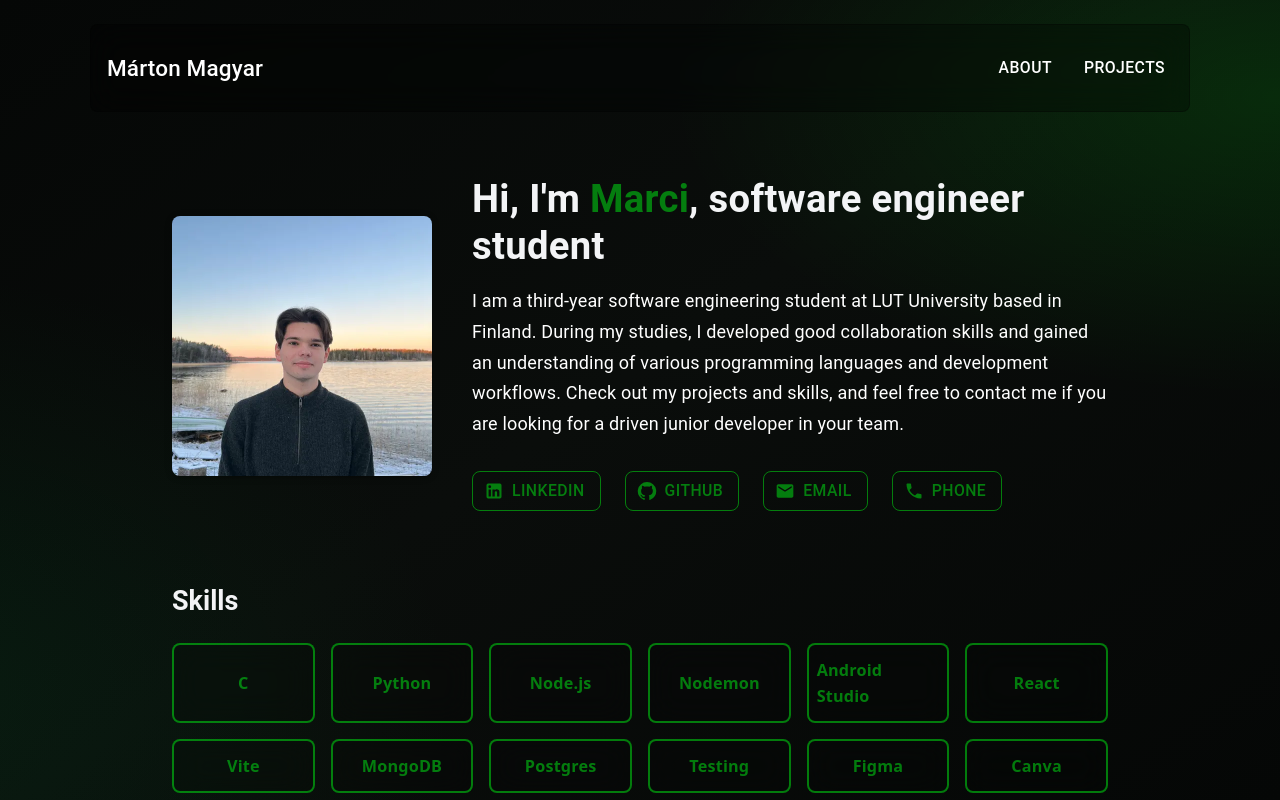
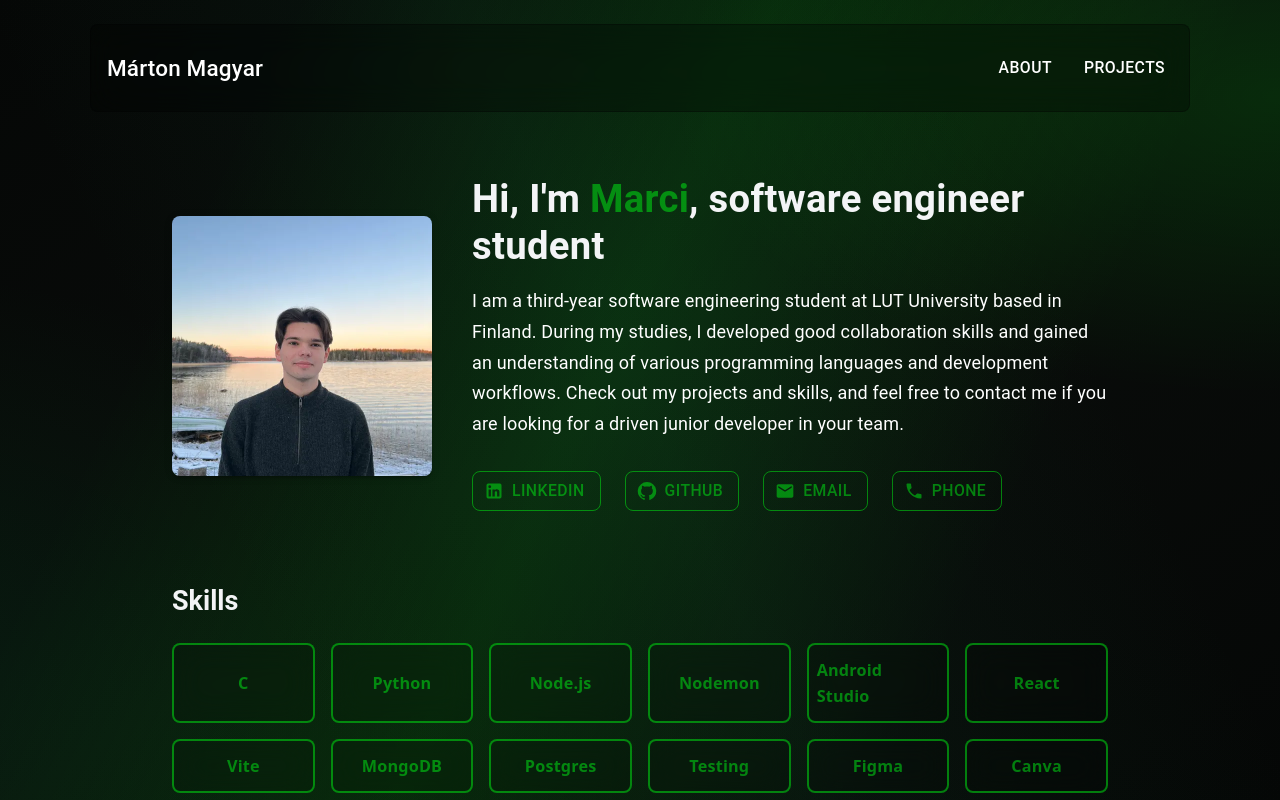
Before and after one commit to marci-69420/Portfolio, a React (Vite) app: page / in a window 1280 px wide. Shown: the top 800 px of the page. Built offline with nearby package versions, Linux system fonts and the light colour scheme.

Commit message:
trying out stuffs

```diff
--- a/index.html
+++ b/index.html
@@ -5,6 +5,10 @@
     <link rel="icon" type="image/svg+xml" href="/favicon.svg" />
     <meta name="viewport" content="width=device-width, initial-scale=1.0, viewport-fit=cover" />
     <meta name="theme-color" content="#0a0d0b" />
+    <meta name="apple-mobile-web-app-capable" content="yes" />
+    <meta name="apple-mobile-web-app-status-bar-style" content="black-translucent" />
+    <meta name="apple-mobile-web-app-title" content="Marton Magyar" />
+    <link rel="manifest" href="%BASE_URL%manifest.webmanifest" />
     <meta name="description" content="Márton Magyar's portfolio website, a junior software engineer." />
     <title>Marton_Magyar-Portfolio</title>
   </head>
--- a/src/App.css
+++ b/src/App.css
@@ -46,7 +46,21 @@
   background-color: #0a0d0b;
 }
 
-/*ambient background blur effect should go here*/
+.ambient-background::before,
+.ambient-background::after {
+  position: absolute;
+  inset: -30%;
+  content: '';
+  pointer-events: none;
+}
+
+.ambient-background::before {
+  background: linear-gradient(115deg, transparent 30%, rgba(0, 255, 21, 0.12) 48%, transparent 66%);
+}
+
+.ambient-background::after {
+  background: linear-gradient(245deg, transparent 32%, rgba(24, 112, 67, 0.1) 50%, transparent 68%);
+}
 
 .blur-background {
   position: relative;
```
Also changed, not shown: public/manifest.webmanifest (added).
